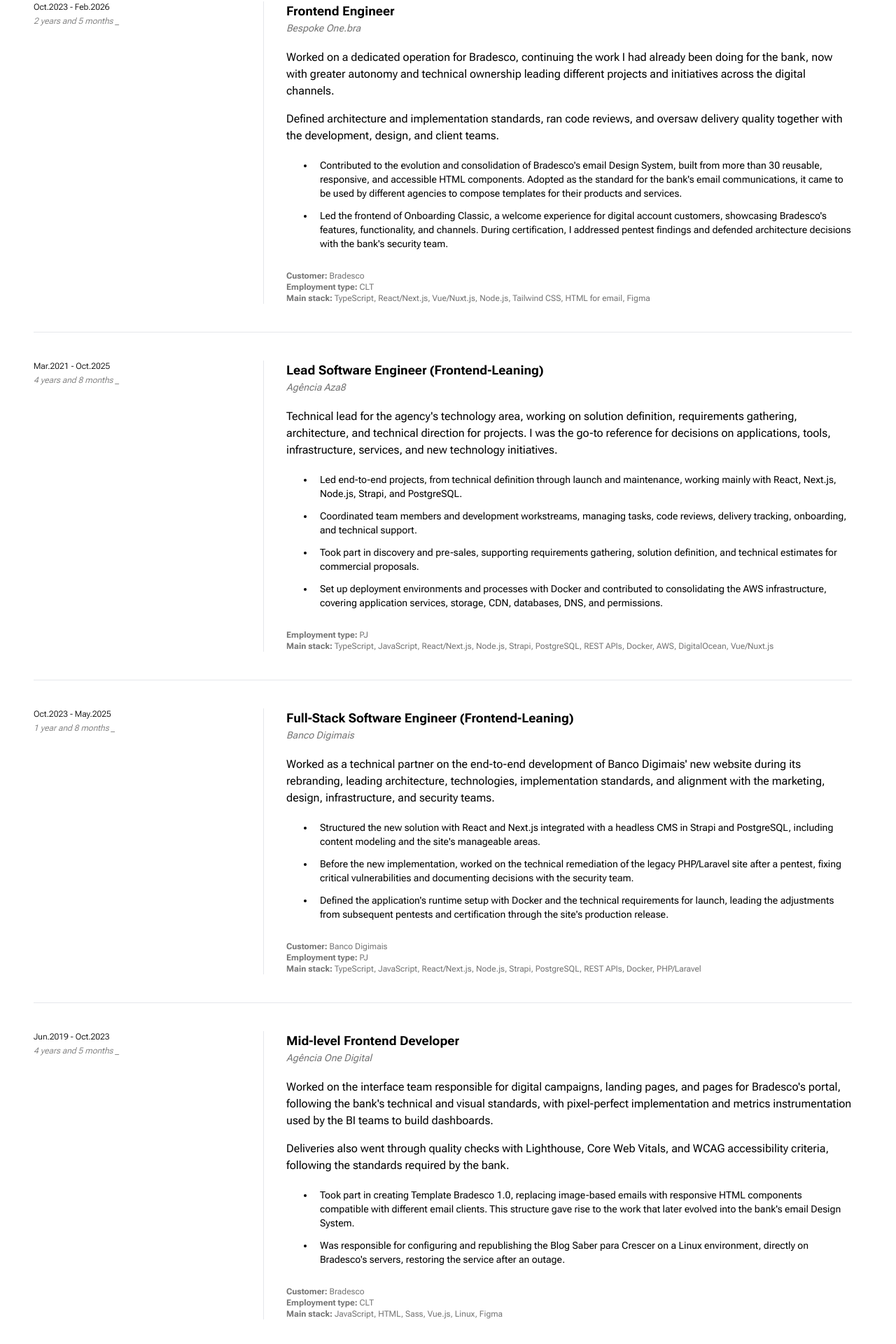
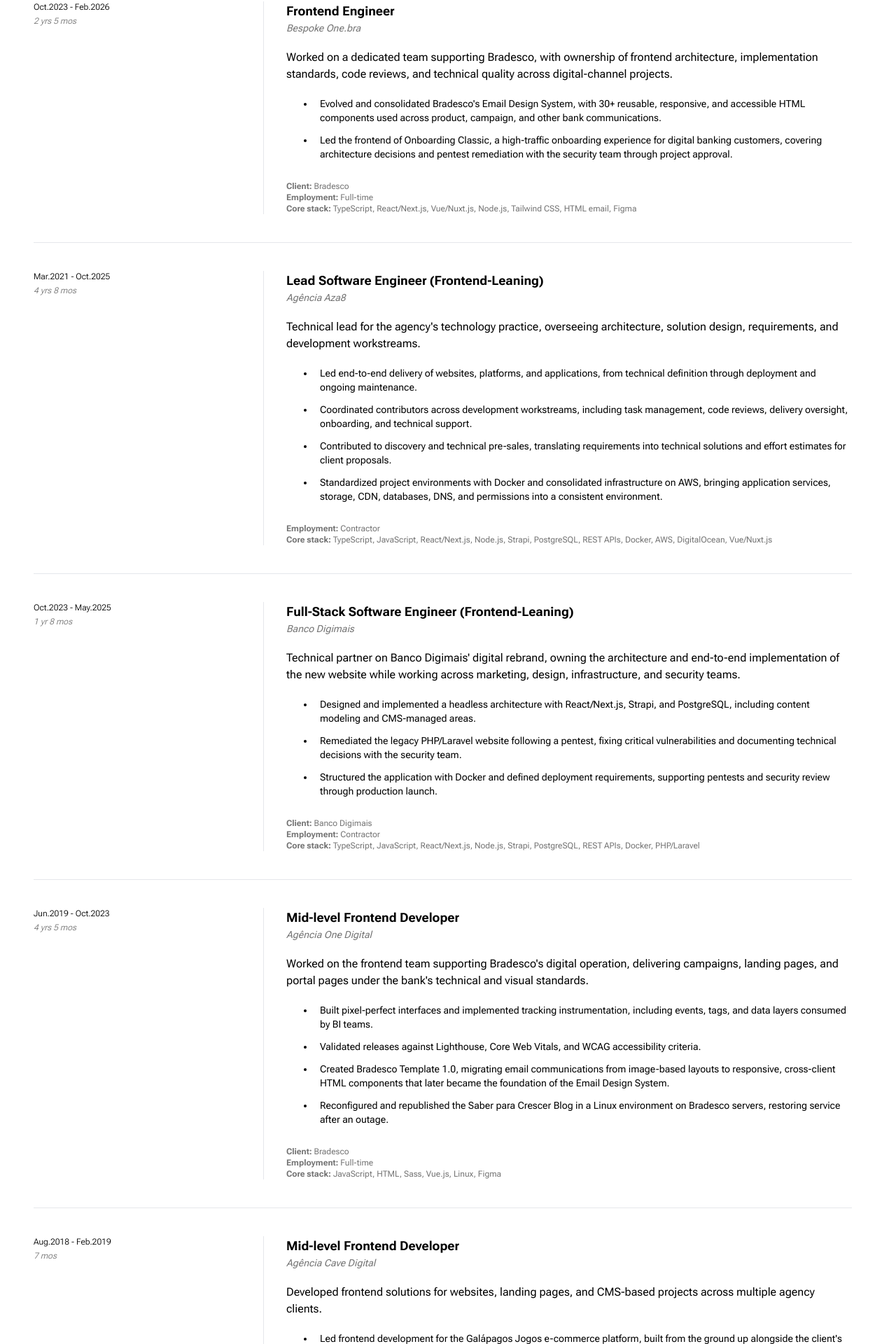
Before and after one commit to victornns/victornns.site, a Next.js app: page /en/curriculo in a window 1280 px wide. Shown: the part 1595-3515 px from the top of the page at 70% size. Built offline with nearby package versions, Linux system fonts and the light colour scheme.

Commit message:
content: update professional experience copy

```diff
--- a/src/content/experiences.ts
+++ b/src/content/experiences.ts
@@ -25,6 +25,7 @@
   technologiesLabel: string;
   mainClientLabel: string;
   contractTypeLabel: string;
+  contractTypeLabels: Record<ContractType, string>;
   items: Experience[];
 };
 
@@ -35,6 +36,10 @@
     technologiesLabel: "Stack principal",
     mainClientLabel: "Cliente",
     contractTypeLabel: "Contratação",
+    contractTypeLabels: {
+      CLT: "CLT",
+      PJ: "PJ",
+    },
     items: [
       {
         id: "one-bra-frontend-developer",
@@ -48,12 +53,11 @@
           total: "2 anos e 5 meses",
         },
         summary: [
-          "Atuei em uma operação dedicada ao Bradesco, dando continuidade ao trabalho que já desenvolvia para o banco, agora com maior autonomia e responsabilidade técnica na condução de diferentes projetos e iniciativas dos canais digitais.",
-          "Defini arquitetura e padrões de implementação, realizei code reviews e acompanhei a qualidade das entregas junto aos times de desenvolvimento, design e cliente.",
+          "Atuação em operação dedicada ao Bradesco, com responsabilidade por arquitetura frontend, padrões de implementação, code review e qualidade técnica de projetos dos canais digitais.",
         ],
         highlights: [
-          "Colaborei na evolução e consolidação do Design System de e-mails do Bradesco, estruturado a partir de mais de 30 componentes HTML reutilizáveis, responsivos e acessíveis. Adotado como padrão para as comunicações por e-mail do banco, passou a ser utilizado por diferentes agências na composição de templates para seus produtos e serviços.",
-          "Conduzi o frontend do Onboarding Classic, experiência de boas-vindas para clientes da conta digital, apresentando recursos, funcionalidades e canais do Bradesco. Na homologação, conduzi os ajustes decorrentes de pentests e defendi as decisões de arquitetura junto ao time de segurança do banco.",
+          "Evolução e consolidação do Design System de e-mails do Bradesco, com mais de 30 componentes HTML reutilizáveis, responsivos e acessíveis, utilizados nas comunicações de produtos, campanhas e demais iniciativas do banco.",
+          "Condução técnica do frontend do site Onboarding Classic, experiência de boas-vindas de alto tráfego para clientes da conta digital, com decisões de arquitetura e ajustes decorrentes de pentests junto ao time de segurança até a homologação do projeto.",
         ],
         technologies: [
           "TypeScript",
@@ -76,13 +80,13 @@
           total: "4 anos e 8 meses",
         },
         summary: [
-          "Responsável técnico pela área de tecnologia da agência, com atuação na definição de soluções, levantamento de requisitos, arquitetura e direcionamento técnico dos projetos. Fui referência para decisões relacionadas a aplicações, ferramentas, infraestrutura, serviços e novas iniciativas de tecnologia.",
+          "Responsável técnico pela área de tecnologia da agência, conduzindo arquitetura, definição de soluções, requisitos e coordenação das frentes de desenvolvimento.",
         ],
         highlights: [
-          "Conduzi projetos end-to-end, da definição técnica à publicação e manutenção, atuando principalmente com React, Next.js, Node.js, Strapi e PostgreSQL.",
-          "Coordenei colaboradores e frentes de desenvolvimento, com gestão de tarefas, code review, acompanhamento das entregas, onboarding e suporte técnico.",
-          "Participei de discovery e pré-venda, apoiando levantamento de requisitos, definição de soluções e estimativas técnicas para propostas comerciais.",
-          "Estruturei ambientes e processos de publicação com Docker e participei da consolidação da infraestrutura em AWS, envolvendo serviços de aplicação, storage, CDN, bancos de dados, DNS e permissões.",
+          "Condução end-to-end de sites, plataformas e aplicações, da definição técnica à publicação e manutenção.",
+          "Coordenação de colaboradores, com gestão de tarefas, code review, acompanhamento de entregas, onboarding e suporte técnico.",
+          "Atuação em discovery e pré-venda técnica, traduzindo requisitos em soluções e estimativas para propostas comerciais.",
+          "Estruturação de ambientes com Docker e consolidação da infraestrutura em AWS, unificando aplicação, storage, CDN, bancos de dados, DNS e permissões em um ambiente padronizado.",
         ],
         technologies: [
           "TypeScript",
@@ -110,12 +114,12 @@
           total: "1 ano e 8 meses",
         },
         summary: [
-          "Atuei como parceiro técnico no desenvolvimento end-to-end do novo site do Banco Digimais durante o processo de rebranding, conduzindo arquitetura, tecnologias, padrões de implementação e os alinhamentos com os times de marketing, design, infraestrutura e segurança.",
+          "Parceiro técnico no rebranding digital do Banco Digimais, responsável pela arquitetura e implementação end-to-end do novo site e pelos alinhamentos com marketing, design, infraestrutura e segurança.",
         ],
         highlights: [
-          "Estruturei a nova solução com React e Next.js integrada a um headless CMS em Strapi e PostgreSQL, incluindo a modelagem de conteúdo e as áreas gerenciáveis do site.",
-          "Antes da nova implementação, atuei na remediação técnica do site legado em PHP/Laravel após pentest, corrigindo vulnerabilidades críticas e documentando as decisões junto ao time de segurança.",
-          "Defini a estrutura de execução da aplicação com Docker e os requisitos técnicos para publicação, conduzindo os ajustes decorrentes de novos pentests e a homologação até a entrada do site em produção.",
+          "Definição e implementação da arquitetura headless com React/Next.js, Strapi e PostgreSQL, incluindo modelagem de conteúdo e áreas gerenciáveis.",
+          "Remediação do site legado em PHP/Laravel após pentest, com correção de vulnerabilidades críticas e documentação técnica junto ao time de segurança.",
+          "Estruturação da aplicação com Docker e definição dos requisitos de publicação, acompanhando pentests e homologação até a entrada em produção.",
         ],
         technologies: [
           "TypeScript",
@@ -141,12 +145,13 @@
           total: "4 anos e 5 meses",
         },
         summary: [
-          "Atuei no time de interface responsável por campanhas digitais, landing pages e páginas para o portal do Bradesco, seguindo os padrões técnicos e visuais do banco, com implementação pixel-perfect e instrumentação de métricas utilizadas pelos times de BI na construção de dashboards.",
-          "As entregas também passavam por validações de qualidade com Lighthouse, Core Web Vitals e critérios WCAG de acessibilidade, seguindo os padrões exigidos pelo banco.",
+          "Atuação no time de interface da operação Bradesco, responsável por campanhas digitais, landing pages e páginas do portal seguindo os padrões técnicos e visuais do banco.",
         ],
         highlights: [
-          "Participei da criação do Template Bradesco 1.0, substituindo e-mails baseados em imagens por componentes HTML responsivos e compatíveis com diferentes clientes de e-mail. Essa estrutura deu origem ao trabalho que posteriormente evoluiu para o Design System de e-mails do banco.",
-          "Fui responsável pela configuração e republicação do Blog Saber para Crescer em ambiente Linux, diretamente nos servidores do Bradesco, restabelecendo o serviço após uma indisponibilidade.",
+          "Implementação pixel-perfect e instrumentação de tracking, incluindo events, tags e data layer para consumo pelos times de BI.",
+          "Validação das entregas com Lighthouse, Core Web Vitals e critérios WCAG de acessibilidade.",
+          "Criação do Template Bradesco 1.0, migrando e-mails baseados em imagens para componentes HTML responsivos e compatíveis, base do Design System consolidado posteriormente.",
+          "Configuração e republicação do Blog Saber para Crescer em ambiente Linux nos servidores do Bradesco, restabelecendo o serviço após uma indisponibilidade.",
         ],
         technologies: [
           "JavaScript",
@@ -168,11 +173,11 @@
           total: "7 meses",
         },
         summary: [
-          "Atuei no desenvolvimento frontend de projetos para diferentes clientes, incluindo sites, landing pages e CMSs.",
+          "Desenvolvimento frontend de sites, landing pages e CMSs para diferentes clientes da agência.",
         ],
         highlights: [
-          "Conduzi o frontend do e-commerce da Galápagos Jogos, desenvolvido do zero em conjunto com o time de backend do cliente, respondendo pela camada de interface e suas integrações.",
-          "Atuei no portal da Galeria do Rock, estruturando páginas e templates do tema em WordPress para apresentação das lojas e conteúdos do espaço.",
+          "Condução do frontend do e-commerce da Galápagos Jogos, desenvolvido do zero em conjunto com o time de backend, incluindo interfaces e integrações.",
+          "Desenvolvimento de páginas e templates em WordPress para o portal da Galeria do Rock, voltado à apresentação das lojas e conteúdos do espaço.",
         ],
         technologies: [
           "JavaScript",
@@ -195,7 +200,7 @@
           total: "3 meses",
         },
         summary: [
-          "Atuei no desenvolvimento e manutenção frontend de e-commerces em VTEX, implementando funcionalidades e melhorias de interface, performance e estabilidade.",
+          "Desenvolvimento e manutenção frontend de e-commerces em VTEX, com implementação de funcionalidades e melhorias de interface, performance e funcionamento contínuo das lojas.",
         ],
         technologies: ["VTEX", "JavaScript", "jQuery"],
       },
@@ -210,8 +215,11 @@
           total: "1 ano e 8 meses",
         },
         summary: [
-          "Atuei no desenvolvimento frontend de sites, portais e projetos em WordPress, com destaque para o Portal Franquia Dia, uma plataforma voltada à rede de franqueados, com diversas páginas de produtos, informações sobre franquias, indicadores e conteúdos de apoio ao negócio.",
-          "Também colaborei com a Metlycs, plataforma própria de automação de marketing da agência, principalmente em testes e atividades de suporte ao desenvolvimento.",
+          "Desenvolvimento frontend de sites, portais e projetos em WordPress.",
+        ],
+        highlights: [
+          "Desenvolvimento do Portal Franquia Dia, plataforma de conteúdo e cadastro para interessados em se tornar franqueados, com informações sobre produtos, operação e oportunidades de franquia.",
+          "Colaboração na Metlycs, plataforma própria de automação de marketing da agência, dando suporte a testes e ao desenvolvimento.",
         ],
         technologies: [
           "JavaScript",
@@ -227,10 +235,14 @@
   },
   en: {
     title: "Experience",
-    description: "Professional history",
-    technologiesLabel: "Main stack",
-    mainClientLabel: "Customer",
-    contractTypeLabel: "Employment type",
+    description: "Professional Experience",
+    technologiesLabel: "Core stack",
+    mainClientLabel: "Client",
+    contractTypeLabel: "Employment",
+    contractTypeLabels: {
+      CLT: "Full-time",
+      PJ: "Contractor",
+    },
     items: [
       {
         id: "one-bra-frontend-developer",
@@ -241,15 +253,14 @@
         period: {
           start: "Oct.2023",
           end: "Feb.2026",
-          total: "2 years and 5 months",
+          total: "2 yrs 5 mos",
         },
         summary: [
-          "Worked on a dedicated operation for Bradesco, continuing the work I had already been doing for the bank, now with greater autonomy and technical ownership leading different projects and initiatives across the digital channels.",
-          "Defined architecture and implementation standards, ran code reviews, and oversaw delivery quality together with the development, design, and client teams.",
+          "Worked on a dedicated team supporting Bradesco, with ownership of frontend architecture, implementation standards, code reviews, and technical quality across digital-channel projects.",
         ],
         highlights: [
-          "Contributed to the evolution and consolidation of Bradesco's email Design System, built from more than 30 reusable, responsive, and accessible HTML components. Adopted as the standard for the bank's email communications, it came to be used by different agencies to compose templates for their products and services.",
-          "Led the frontend of Onboarding Classic, a welcome experience for digital account customers, showcasing Bradesco's features, functionality, and channels. During certification, I addressed pentest findings and defended architecture decisions with the bank's security team.",
+          "Evolved and consolidated Bradesco's Email Design System, with 30+ reusable, responsive, and accessible HTML components used across product, campaign, and other bank communications.",
+          "Led the frontend of Onboarding Classic, a high-traffic onboarding experience for digital banking customers, covering architecture decisions and pentest remediation with the security team through project approval.",
         ],
         technologies: [
           "TypeScript",
@@ -257,7 +268,7 @@
           "Vue/Nuxt.js",
           "Node.js",
           "Tailwind CSS",
-          "HTML for email",
+          "HTML email",
           "Figma",
         ],
       },
@@ -269,16 +280,16 @@
         period: {
           start: "Mar.2021",
           end: "Oct.2025",
-          total: "4 years and 8 months",
+          total: "4 yrs 8 mos",
         },
         summary: [
-          "Technical lead for the agency's technology area, working on solution definition, requirements gathering, architecture, and technical direction for projects. I was the go-to reference for decisions on applications, tools, infrastructure, services, and new technology initiatives.",
+          "Technical lead for the agency's technology practice, overseeing architecture, solution design, requirements, and development workstreams.",
         ],
         highlights: [
-          "Led end-to-end projects, from technical definition through launch and maintenance, working mainly with React, Next.js, Node.js, Strapi, and PostgreSQL.",
-          "Coordinated team members and development workstreams, managing tasks, code reviews, delivery tracking, onboarding, and technical support.",
-          "Took part in discovery and pre-sales, supporting requirements gathering, solution definition, and technical estimates for commercial proposals.",
-          "Set up deployment environments and processes with Docker and contributed to consolidating the AWS infrastructure, covering application services, storage, CDN, databases, DNS, and permissions.",
+          "Led end-to-end delivery of websites, platforms, and applications, from technical definition through deployment and ongoing maintenance.",
+          "Coordinated contributors across development workstreams, including task management, code reviews, delivery oversight, onboarding, and technical support.",
+          "Contributed to discovery and technical pre-sales, translating requirements into technical solutions and effort estimates for client proposals.",
+          "Standardized project environments with Docker and consolidated infrastructure on AWS, bringing application services, storage, CDN, databases, DNS, and permissions into a consistent environment.",
         ],
         technologies: [
           "TypeScript",
@@ -303,15 +314,15 @@
         period: {
           start: "Oct.2023",
           end: "May.2025",
-          total: "1 year and 8 months",
+          total: "1 yr 8 mos",
         },
         summary: [
-          "Worked as a technical partner on the end-to-end development of Banco Digimais' new website during its rebranding, leading architecture, technologies, implementation standards, and alignment with the marketing, design, infrastructure, and security teams.",
+          "Technical partner on Banco Digimais' digital rebrand, owning the architecture and end-to-end implementation of the new website while working across marketing, design, infrastructure, and security teams.",
         ],
         highlights: [
-          "Structured the new solution with React and Next.js integrated with a headless CMS in Strapi and PostgreSQL, including content modeling and the site's manageable areas.",
-          "Before the new implementation, worked on the technical remediation of the legacy PHP/Laravel site after a pentest, fixing critical vulnerabilities and documenting decisions with the security team.",
-          "Defined the application's runtime setup with Docker and the technical requirements for launch, leading the adjustments from subsequent pentests and certification through the site's production release.",
+          "Designed and implemented a headless architecture with React/Next.js, Strapi, and PostgreSQL, including content modeling and CMS-managed areas.",
+          "Remediated the legacy PHP/Laravel website following a pentest, fixing critical vulnerabilities and documenting technical decisions with the security team.",
+          "Structured the application with Docker and defined deployment requirements, supporting pentests and security review through production launch.",
         ],
         technologies: [
           "TypeScript",
@@ -334,15 +345,16 @@
         period: {
           start: "Jun.2019",
           end: "Oct.2023",
-          total: "4 years and 5 months",
+          total: "4 yrs 5 mos",
         },
         summary: [
-          "Worked on the interface team responsible for digital campaigns, landing pages, and pages for Bradesco's portal, following the bank's technical and visual standards, with pixel-perfect implementation and metrics instrumentation used by the BI teams to build dashboards.",
-          "Deliveries also went through quality checks with Lighthouse, Core Web Vitals, and WCAG accessibility criteria, following the standards required by the bank.",
+          "Worked on the frontend team supporting Bradesco's digital operation, delivering campaigns, landing pages, and portal pages under the bank's technical and visual standards.",
         ],
         highlights: [
-          "Took part in creating Template Bradesco 1.0, replacing image-based emails with responsive HTML components compatible with different email clients. This structure gave rise to the work that later evolved into the bank's email Design System.",
-          "Was responsible for configuring and republishing the Blog Saber para Crescer on a Linux environment, directly on Bradesco's servers, restoring the service after an outage.",
+          "Built pixel-perfect interfaces and implemented tracking instrumentation, including events, tags, and data layers consumed by BI teams.",
+          "Validated releases against Lighthouse, Core Web Vitals, and WCAG accessibility criteria.",
+          "Created Bradesco Template 1.0, migrating email communications from image-based layouts to responsive, cross-client HTML components that later became the foundation of the Email Design System.",
+          "Reconfigured and republished the Saber para Crescer Blog in a Linux environment on Bradesco servers, restoring service after an outage.",
         ],
         technologies: [
           "JavaScript",
@@ -361,14 +373,14 @@
         period: {
           start: "Aug.2018",
           end: "Feb.2019",
-          total: "7 months",
+          total: "7 mos",
         },
         summary: [
-          "Worked on frontend development of projects for different clients, including websites, landing pages, and CMS platforms.",
+          "Developed frontend solutions for websites, landing pages, and CMS-based projects across multiple agency clients.",
         ],
         highlights: [
-          "Led the frontend of the Galápagos Jogos e-commerce store, built from scratch alongside the client's backend team, responsible for the interface layer and its integrations.",
-          "Worked on the Galeria do Rock portal, structuring theme pages and templates in WordPress to showcase the venue's stores and content.",
+          "Led frontend development for the Galápagos Jogos e-commerce platform, built from the ground up alongside the client's backend team, covering interfaces and integrations.",
+          "Built WordPress pages and templates for the Galeria do Rock portal, supporting store listings and editorial content.",
         ],
         technologies: [
           "JavaScript",
@@ -388,10 +400,10 @@
         period: {
           start: "Jun.2018",
           end: "Aug.2018",
-          total: "3 months",
+          total: "3 mos",
         },
         summary: [
-          "Worked on the frontend development and maintenance of VTEX e-commerce stores, implementing features and improvements to interface, performance, and stability.",
+          "Developed and maintained VTEX e-commerce storefronts, implementing features and improving interfaces, performance, and storefront reliability.",
         ],
         technologies: ["VTEX", "JavaScript", "jQuery"],
       },
@@ -403,11 +415,12 @@
         period: {
           start: "Sep.2016",
           end: "Apr.2018",
-          total: "1 year and 8 months",
+          total: "1 yr 8 mos",
         },
-        summary: [
-          "Worked on frontend development of websites, portals, and WordPress projects, notably Portal Franquia Dia, a platform for the brand's franchisee network featuring multiple product pages, franchise information, performance indicators, and business support content.",
-          "Also contributed to Metlycs, the agency's own marketing automation platform, mainly through testing and development support activities.",
+        summary: ["Developed websites, portals, and WordPress-based projects."],
+        highlights: [
+          "Built Portal Franquia Dia, a content and registration platform for prospective franchisees, providing information on products, operations, and franchise opportunities.",
+          "Contributed to Metlycs, the agency's marketing automation platform, supporting testing and development activities.",
         ],
         technologies: [
           "JavaScript",
--- a/src/content/techStack.ts
+++ b/src/content/techStack.ts
@@ -71,9 +71,9 @@
       ],
     },
     {
-      id: "design-tools",
-      title: "Design & Tools",
-      items: ["Figma", "Playwright (E2E)", "AI-assisted Development (Claude)"],
+      id: "testing-tools",
+      title: "Testing & Tools",
+      items: ["Playwright (E2E)", "Figma", "AI-assisted Development (Claude)"],
     },
     {
       id: "web-fundamentals",
--- a/src/features/experience/ExperienceSection.tsx
+++ b/src/features/experience/ExperienceSection.tsx
@@ -24,7 +24,7 @@
     <>
       <UICard.Label>{formatPeriod(period, present)}</UICard.Label>
       <UICard.Label className="mt-1 italic text-muted">
-        {period.total} _
+        {period.total}
       </UICard.Label>
     </>
   );
@@ -36,6 +36,7 @@
   technologiesLabel: string;
   mainClientLabel: string;
   contractTypeLabel: string;
+  contractTypeLabels: Record<Experience["contractType"], string>;
 };
 
 function ExperienceItem({
@@ -44,6 +45,7 @@
   technologiesLabel,
   mainClientLabel,
   contractTypeLabel,
+  contractTypeLabels,
 }: ExperienceItemProps) {
   return (
     <UICard.Root className="py-8 md:py-10">
@@ -52,7 +54,9 @@
       >
         <div className="flex max-w-screen-lg flex-col gap-5 md:border-l md:pl-8">
           <div>
-            <UICard.Title className="mb-0 font-bold">{experience.role}</UICard.Title>
+            <UICard.Title className="mb-0 font-bold">
+              {experience.role}
+            </UICard.Title>
             <OrganizationDisplayName
               id={experience.organizationId}
               as="p"
@@ -74,7 +78,7 @@
             )}
             <UICard.Meta
               label={contractTypeLabel}
-              items={[experience.contractType]}
+              items={[contractTypeLabels[experience.contractType]]}
             />
             <UICard.Meta
               label={technologiesLabel}
@@ -105,6 +109,7 @@
               technologiesLabel={experiences.technologiesLabel}
               mainClientLabel={experiences.mainClientLabel}
               contractTypeLabel={experiences.contractTypeLabel}
+              contractTypeLabels={experiences.contractTypeLabels}
             />
           </li>
         ))}
```
